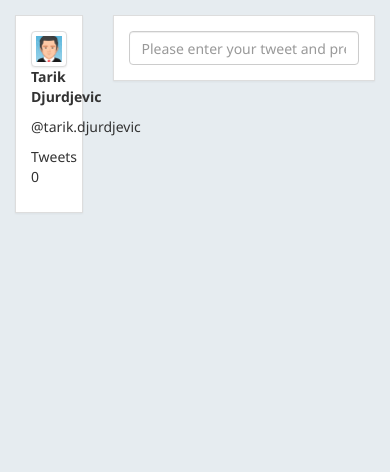
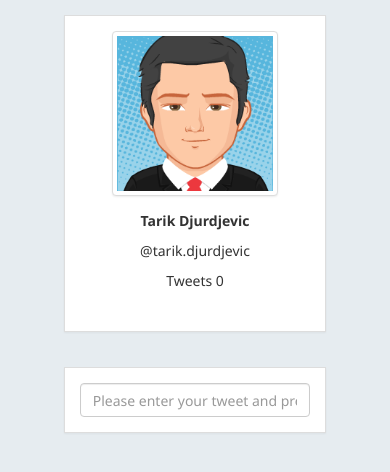
Before and after one commit to tarkandoo/TwitterCloneApp, a website: page app/index.html in a window 390 px wide. Drawn offline with nearby package versions, Linux system fonts and the light colour scheme; no server answers.

Commit message:
responsive design

```diff
--- a/app/index.html
+++ b/app/index.html
@@ -14,15 +14,15 @@
 <body>
 	<div class="container-fluid" ng-controller="UserController">
 		<div class="row" ng-controller="TweetController">
-			<div class="col-xs-3">
+			<div class="col-lg-3 col-md-4 col-sm-4 col-xs-12">
 				<div class="panel panel-default">
 					<div class="panel-body">
 						<div class="row">
-							<div class="col-md-6">
+							<div class="col-md-6 col-xs-12">
 								<!--profile picture-->
 								<img ng-src="/images/{{user.image}}" class="img-thumbnail img-responsive">
 							</div>
-							<div class="col-md-6">
+							<div class="col-md-6 col-xs-12">
 							<!--profile informations
 							  <table class="table" >
 							    <tr><td><strong><p>{{user.name}}</p></strong></td></tr>
@@ -37,7 +37,7 @@
 					</div>
 				</div>
 			</div>
-			<div class="col-xs-9">
+			<div class="col-lg-9 col-md-8 col-sm-8 col-xs-12">
 				<div class="panel panel-default">
 					<div class="panel-body">
 						<form ng-submit="addTweet()" name="postTweet">
@@ -53,10 +53,10 @@
 									<button type="button" class="close" aria-label="Close" ng-click="removeTweet(tweet._id)">
   										<span aria-hidden="true">&times;</span>
 									</button>
-									<div class="col-md-1">
+									<div class="col-md-1 col-sm-2 col-xs-12">
 										<img ng-src="/images/{{user.image}}" width="50px" height="50px">
 									</div>
-									<div class="col-md-11">
+									<div class="col-md-11 col-sm-10 col-xs-12">
 										<div><p>@{{user.username}} - {{tweet.timeAgo}}</p></div>
 										<div>
 											<!-- Tweet-->
--- a/app/styles/style.css
+++ b/app/styles/style.css
@@ -20,3 +20,13 @@ body{
 .panel-body{
 	position: relative;
 }
+@media only screen and (max-width: 768px) {
+    /* For mobile phones: */
+    [class*="col-xs"] {
+	    float: none !important;
+		width: 75% !important;
+		margin: 0 auto;
+		text-align: center;
+		padding-bottom: 15px;
+    }
+}
```
Also changed, not shown: app/styles/style.min.css.
